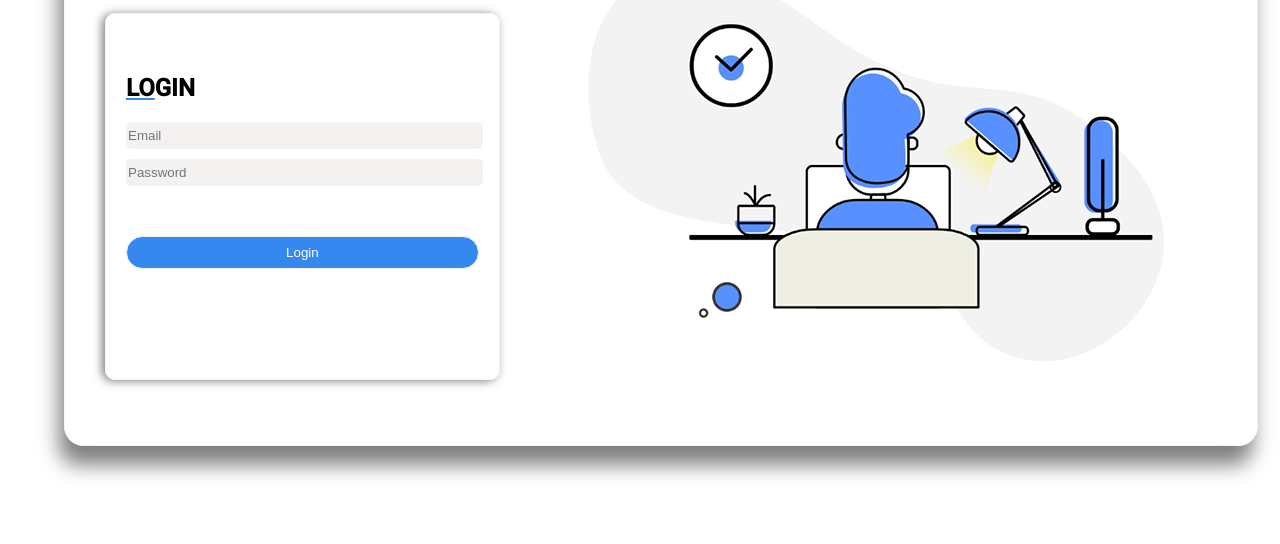
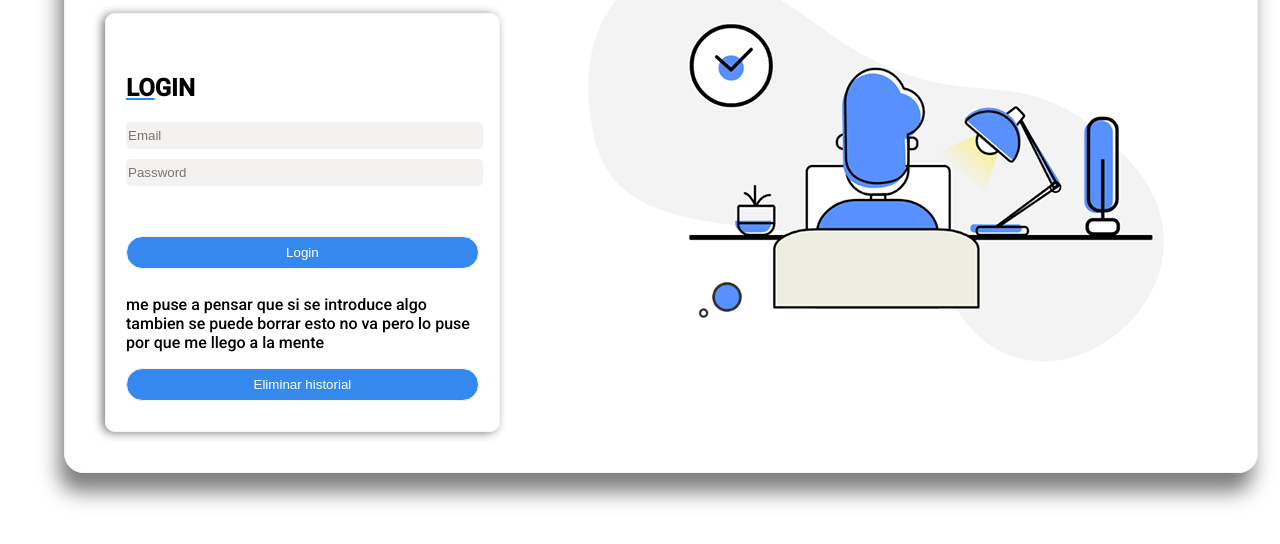
Before and after one commit to Mauricio802-dev/MyApp, a plain HTML site: page index.html in a window 1280 px wide. Shown: the part 180-724 px from the top of the page. Drawn offline with Linux system fonts and the light colour scheme.

Commit message:
Agregue un boton para eliminar el historial

```diff
--- a/css/estilos.css
+++ b/css/estilos.css
@@ -67,11 +67,15 @@ body
     width: 100%;
     padding: 8px;
     cursor: pointer;
-    margin-bottom: 90px;
+    margin-bottom: 10px;
     border: 1px solid whitesmoke;
     border-radius: 20px;
     background-color: #3488ee;
     color: white;
+}
+.consult p
+{
+    color: black;
 }
 .imagen-final
 {
--- a/index.html
+++ b/index.html
@@ -34,6 +34,10 @@
                 <div class="consult">
                     <input type="submit" onclick="login()" value="Login" class="">
                 </div>
+                <div class="consult">
+                    <p>me puse a pensar que si se introduce algo tambien se puede borrar esto no va pero lo puse por que me llego a la mente</p>
+                    <input type="submit" onclick="borrar()" value="Eliminar historial">
+                </div>
             </div>
         </div>
         <div class="imagen-final">
--- a/js/index.js
+++ b/js/index.js
@@ -7,3 +7,10 @@ var login = function()
     console.log(`Usuario: ${email}`);
     console.log(`Contraseña: ${passw}`);
 }
+var borrar = function()
+ {
+    var email = document.getElementById("email").value;
+    var passw = document.getElementById("passw").value;
+
+    console.clear();
+ }
```
